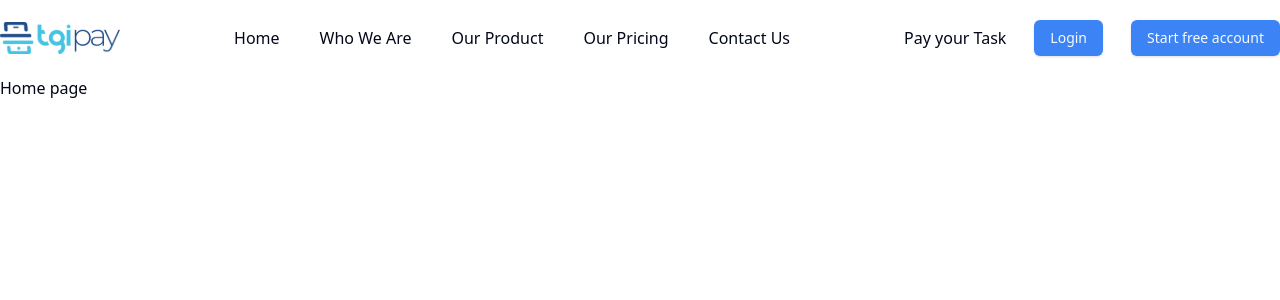
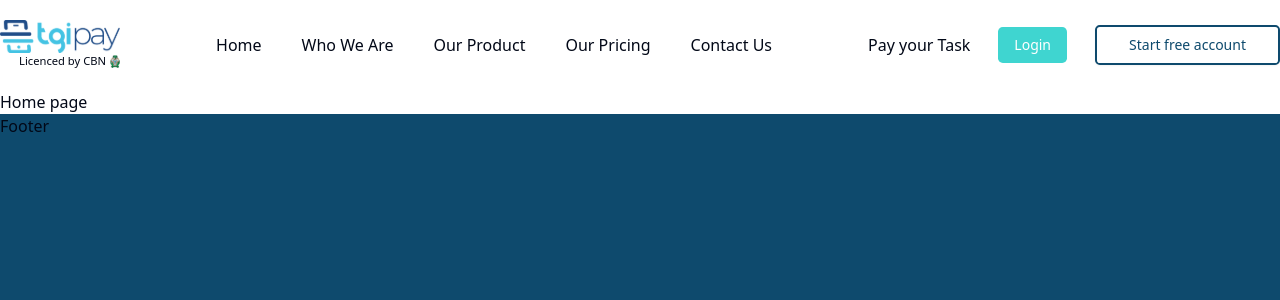
Before and after one commit to CHIDI00/tgipay-frontend, a Next.js app: page / in a window 1280 px wide. Shown: the top 300 px of the page. Built offline with nearby package versions, Linux system fonts and the light colour scheme.

Commit message:
Added more styleing to the nav bar and also created Footer component

```diff
--- a/src/app/globals.css
+++ b/src/app/globals.css
@@ -7,15 +7,11 @@
     --background: 0 0% 100%;
     --foreground: 222.2 84% 4.9%;
 
-    /* Primary colors */
-    --primary: 217 91% 60%;
-    --primary-foreground: 210 40% 98%;
+    /* Primary color*/
+    --primary: 178 64% 54%;
+    --primary-foreground: 0 0% 100%;
 
-    /* Secondary colors */
-    --secondary: 210 40% 96.1%;
-    --secondary-foreground: 222.2 47.4% 11.2%;
-
-    --radius: 0.5rem;
+    --radius: 0.3rem;
   }
 }
 
--- a/src/app/layout.tsx
+++ b/src/app/layout.tsx
@@ -2,6 +2,7 @@ import type { Metadata } from "next";
 import { Geist, Geist_Mono } from "next/font/google";
 import "./globals.css";
 import Navigation from "@/components/layout/Navigation";
+import Footer from "@/components/layout/Footer";
 
 const geistSans = Geist({
   variable: "--font-geist-sans",
@@ -31,6 +32,7 @@ export default function RootLayout({
       >
         <Navigation />
         {children}
+        <Footer />
       </body>
     </html>
   );
--- /dev/null
+++ b/src/components/layout/Footer.tsx
@@ -0,0 +1,13 @@
+import React from "react";
+
+const Footer = () => {
+  return (
+    <div className="w-full h-[100dvh] bg-brand-navy">
+      <div className="max-w-[90rem]">
+        <p>Footer</p>
+      </div>
+    </div>
+  );
+};
+
+export default Footer;
--- a/src/components/layout/Navigation.tsx
+++ b/src/components/layout/Navigation.tsx
@@ -1,26 +1,41 @@
 import Image from "next/image";
 import React from "react";
 import primaryLogo from "../../../public/TGIPrimaryLogo.svg";
+import cbnLogo from "../../../public/cbnLogo.svg";
+
 import { Button } from "@/components/ui/button";
+import Link from "next/link";
 
 const Navigation = () => {
   return (
     <div className="w-full py-5">
       <div className="max-w-[90rem] mx-auto flex justify-between items-center">
-        <Image src={primaryLogo} alt="TGI Pay Logo" width={120} height={40} />
+        <div className="flex flex-col items-end justify-end">
+          <Image src={primaryLogo} alt="TGI Pay Logo" width={120} height={40} />
+          <div className="flex items-center justify-center gap-1">
+            <p className="text-[0.7rem]">Licenced by CBN</p>
+            <Image src={cbnLogo} alt="TGI Pay Logo" width={10} height={10} />
+          </div>
+        </div>
 
-        <div className="flex justify-between items-center gap-10 font-light">
-          <p>Home</p>
-          <p>Who We Are</p>
-          <p>Our Product</p>
-          <p>Our Pricing</p>
-          <p>Contact Us</p>
+        <div className="flex items-center justify-between gap-10 font-normal">
+          <Link href="/">Home</Link>
+          <Link href="/whoWeAre">Who We Are</Link>
+          <Link href="/ourProduct">Our Product</Link>
+          <Link href="/ourPricing">Our Pricing</Link>
+          <Link href="/contactUs">Contact Us</Link>
         </div>
-        <div className="flex justify-between items-center gap-7">
+        <div className="flex items-center justify-between gap-7">
           <p>Pay your Task</p>
 
-          <Button>Login</Button>
-          <Button>Start free account</Button>
+          <Button className="rounded-lg">Login</Button>
+          <Button
+            size="lg"
+            variant="outline"
+            className="border-2 rounded-lg border-brand-navy text-brand-navy hover:bg-brand-navy/10"
+          >
+            Start free account
+          </Button>
         </div>
       </div>
     </div>
--- a/src/components/ui/button.tsx
+++ b/src/components/ui/button.tsx
@@ -1,16 +1,15 @@
-import * as React from "react"
-import { Slot } from "@radix-ui/react-slot"
-import { cva, type VariantProps } from "class-variance-authority"
+import * as React from "react";
+import { Slot } from "@radix-ui/react-slot";
+import { cva, type VariantProps } from "class-variance-authority";
 
-import { cn } from "@/lib/utils"
+import { cn } from "@/lib/utils";
 
 const buttonVariants = cva(
   "inline-flex items-center justify-center gap-2 whitespace-nowrap rounded-md text-sm font-medium transition-colors focus-visible:outline-none focus-visible:ring-1 focus-visible:ring-ring disabled:pointer-events-none disabled:opacity-50 [&_svg]:pointer-events-none [&_svg]:size-4 [&_svg]:shrink-0",
   {
     variants: {
       variant: {
-        default:
-          "bg-primary text-primary-foreground shadow hover:bg-primary/90",
+        default: "bg-primary text-primary-foreground hover:bg-primary/90",
         destructive:
           "bg-destructive text-destructive-foreground shadow-sm hover:bg-destructive/90",
         outline:
@@ -31,27 +30,28 @@ const buttonVariants = cva(
       variant: "default",
       size: "default",
     },
-  }
-)
+  },
+);
 
 export interface ButtonProps
-  extends React.ButtonHTMLAttributes<HTMLButtonElement>,
+  extends
+    React.ButtonHTMLAttributes<HTMLButtonElement>,
     VariantProps<typeof buttonVariants> {
-  asChild?: boolean
+  asChild?: boolean;
 }
 
 const Button = React.forwardRef<HTMLButtonElement, ButtonProps>(
   ({ className, variant, size, asChild = false, ...props }, ref) => {
-    const Comp = asChild ? Slot : "button"
+    const Comp = asChild ? Slot : "button";
     return (
       <Comp
         className={cn(buttonVariants({ variant, size, className }))}
         ref={ref}
         {...props}
       />
-    )
-  }
-)
-Button.displayName = "Button"
+    );
+  },
+);
+Button.displayName = "Button";
 
-export { Button, buttonVariants }
+export { Button, buttonVariants };
--- a/tailwind.config.js
+++ b/tailwind.config.js
@@ -9,60 +9,57 @@ module.exports = {
   theme: {
     extend: {
       borderRadius: {
-				lg: 'var(--radius)',
-				md: 'calc(var(--radius) - 2px)',
-				sm: 'calc(var(--radius) - 4px)'
+        lg: "var(--radius)",
+        md: "calc(var(--radius) - 2px)",
+        sm: "calc(var(--radius) - 4px)",
       },
       colors: {
         brand: {
-					50: "#eff6ff",
-					100: "#dbeafe",
-					500: "#3b82f6",
-					600: "#2563eb",
-					900: "#1e3a8a",
+          cyan: "#44C3E3",
+          navy: "#0E4A6D",
         },
-				background: 'hsl(var(--background))',
-				foreground: 'hsl(var(--foreground))',
+        background: "hsl(var(--background))",
+        foreground: "hsl(var(--foreground))",
         card: {
-					DEFAULT: 'hsl(var(--card))',
-					foreground: 'hsl(var(--card-foreground))'
+          DEFAULT: "hsl(var(--card))",
+          foreground: "hsl(var(--card-foreground))",
         },
         popover: {
-					DEFAULT: 'hsl(var(--popover))',
-					foreground: 'hsl(var(--popover-foreground))'
+          DEFAULT: "hsl(var(--popover))",
+          foreground: "hsl(var(--popover-foreground))",
         },
         primary: {
-					DEFAULT: 'hsl(var(--primary))',
-					foreground: 'hsl(var(--primary-foreground))'
+          DEFAULT: "hsl(var(--primary))",
+          foreground: "hsl(var(--primary-foreground))",
         },
         secondary: {
-					DEFAULT: 'hsl(var(--secondary))',
-					foreground: 'hsl(var(--secondary-foreground))'
+          DEFAULT: "hsl(var(--secondary))",
+          foreground: "hsl(var(--secondary-foreground))",
         },
         muted: {
-					DEFAULT: 'hsl(var(--muted))',
-					foreground: 'hsl(var(--muted-foreground))'
+          DEFAULT: "hsl(var(--muted))",
+          foreground: "hsl(var(--muted-foreground))",
         },
         accent: {
-					DEFAULT: 'hsl(var(--accent))',
-					foreground: 'hsl(var(--accent-foreground))'
+          DEFAULT: "hsl(var(--accent))",
+          foreground: "hsl(var(--accent-foreground))",
         },
         destructive: {
-					DEFAULT: 'hsl(var(--destructive))',
-					foreground: 'hsl(var(--destructive-foreground))'
+          DEFAULT: "hsl(var(--destructive))",
+          foreground: "hsl(var(--destructive-foreground))",
         },
-				border: 'hsl(var(--border))',
-				input: 'hsl(var(--input))',
-				ring: 'hsl(var(--ring))',
+        border: "hsl(var(--border))",
+        input: "hsl(var(--input))",
+        ring: "hsl(var(--ring))",
         chart: {
-					'1': 'hsl(var(--chart-1))',
-					'2': 'hsl(var(--chart-2))',
-					'3': 'hsl(var(--chart-3))',
-					'4': 'hsl(var(--chart-4))',
-					'5': 'hsl(var(--chart-5))'
-				}
-			}
-		}
+          1: "hsl(var(--chart-1))",
+          2: "hsl(var(--chart-2))",
+          3: "hsl(var(--chart-3))",
+          4: "hsl(var(--chart-4))",
+          5: "hsl(var(--chart-5))",
+        },
+      },
+    },
   },
   plugins: [require("tailwindcss-animate")],
-}
+};
```
Also changed, not shown: public/cbnLogo.svg (added). Lines whose indentation alone changed are shown as unchanged.
